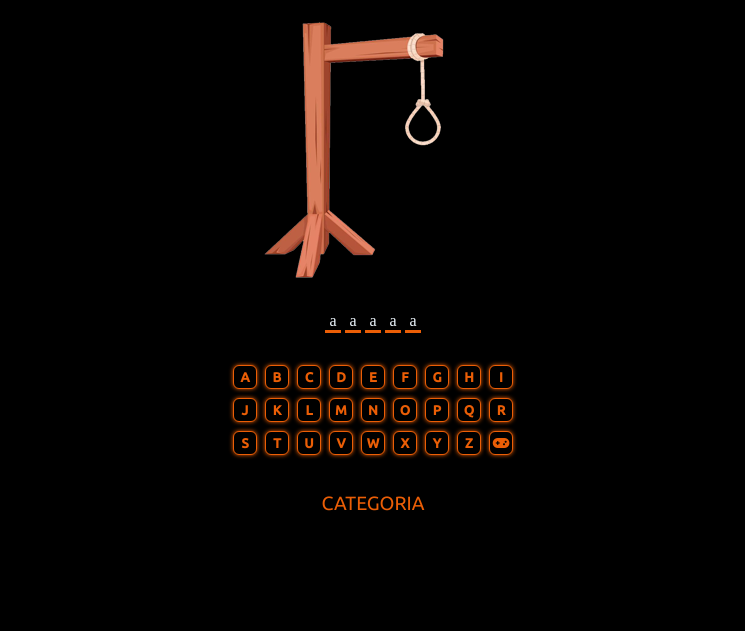
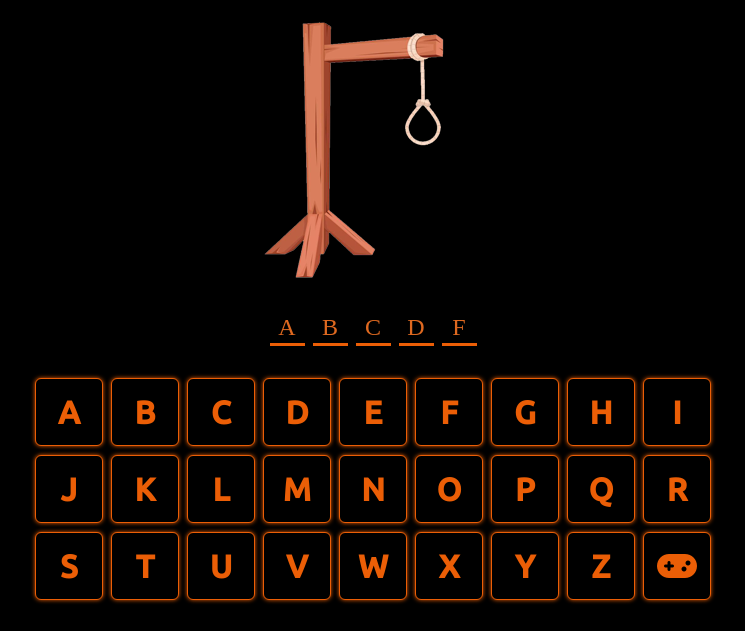
Before and after one commit to tiagosoussa7/alura-jogo-da-forca, a plain HTML site: page index.html in a window 1280 px wide. Shown: the top 631 px of the page, without its empty margins (267-1012 px from the left). Drawn offline with Linux system fonts and the light colour scheme.

Commit message:
configurações de responsividade enviadas.

```diff
--- /dev/null
+++ b/css/responsive.css
@@ -0,0 +1,60 @@
+@media screen and (min-width: 321px){
+    .keys button{
+        width: 25px;
+        height: 25px;
+    }
+    #category{
+        font-size: 1.3em;
+    }
+}
+
+@media screen and (min-width: 376px){
+    .keys button{
+        width: 30px;
+        height: 30px;
+    }
+    #secret-words{
+        font-size: 1.3em;
+    }
+    .letters{
+        font-size: 1.2em;
+        width: 18px;
+    }
+    #category{
+        font-size: 1.5em;
+    }
+}
+
+@media screen and (min-width: 420px){
+    .keys button{
+        width: 36px;
+        height: 36px;
+    }
+    #secret-words{
+        font-size: 1.5em;
+    }
+    .letters{
+        width: 20px;
+    }
+    #category{
+        font-size: 1.6em;
+    }
+}
+
+@media screen and (min-width: 769px){
+    .keys button{
+        width: 68px;
+        height: 68px;
+        font-size: 2em;
+    }
+    #secret-words{
+        font-size: 2.5em;
+    }
+    .letters{
+        font-size: 1.5em;
+        width: 35px;
+    }
+    #category{
+        font-size: 2em;
+    }
+}
--- a/css/forca.css
+++ b/css/style.css
@@ -39,12 +39,13 @@ body{
     margin-top: 30px;
 }
 
-.words{
+.letters{
     width: 16px;
     text-align: center;
     border-bottom: 3px solid rgb(235, 94, 6);
-    margin: 0px 2px 0px 2px;
-    color: aliceblue;
+    margin: 0px 4px 0px 4px;
+    padding: 2px;
+    color: rgb(223, 105, 32);
 }
 
 #keyboard{
@@ -72,9 +73,9 @@ body{
 .keys button:hover{
     background-color: rgb(235, 94, 6);
     color: black;
-    -webkit-transform: scale(1.2);
-    -ms-transform: scale(1.2);
-    transform: scale(1.2);
+    -webkit-transform: scale(1.1);
+    -ms-transform: scale(1.1);
+    transform: scale(1.1);
 }
 
 #category{
--- a/forca.html
+++ b/index.html
@@ -4,7 +4,8 @@
     <meta charset="UTF-8">
     <meta name="viewport" content="width=device-width, initial-scale=1.0">
     <link rel="stylesheet" href="https://cdnjs.cloudflare.com/ajax/libs/font-awesome/6.1.0/css/all.min.css">
-    <link rel="stylesheet" href="css/forca.css" media="screen">
+    <link rel="stylesheet" href="css/style.css" media="screen">
+    <link rel="stylesheet" href="css/responsive.css" media="screen">
     <title>jogo da forca</title>
 </head>
 <body>
@@ -13,11 +14,11 @@
 
         </div>
         <div id="secret-word">
-            <div class="words">a</div>
-            <div class="words">a</div>
-            <div class="words">a</div>
-            <div class="words">a</div>
-            <div class="words">a</div>
+            <div class="letters">A</div>
+            <div class="letters">B</div>
+            <div class="letters">C</div>
+            <div class="letters">D</div>
+            <div class="letters">F</div>
         </div>
         <div id="keyboard">
             <div class="keys">
@@ -61,5 +62,6 @@
 
         <!--modalFim-->
     </div>
+    <script src="./js/script.js"></script>
 </body>
 </html>
```
Also changed, not shown: js/script.js (added).
